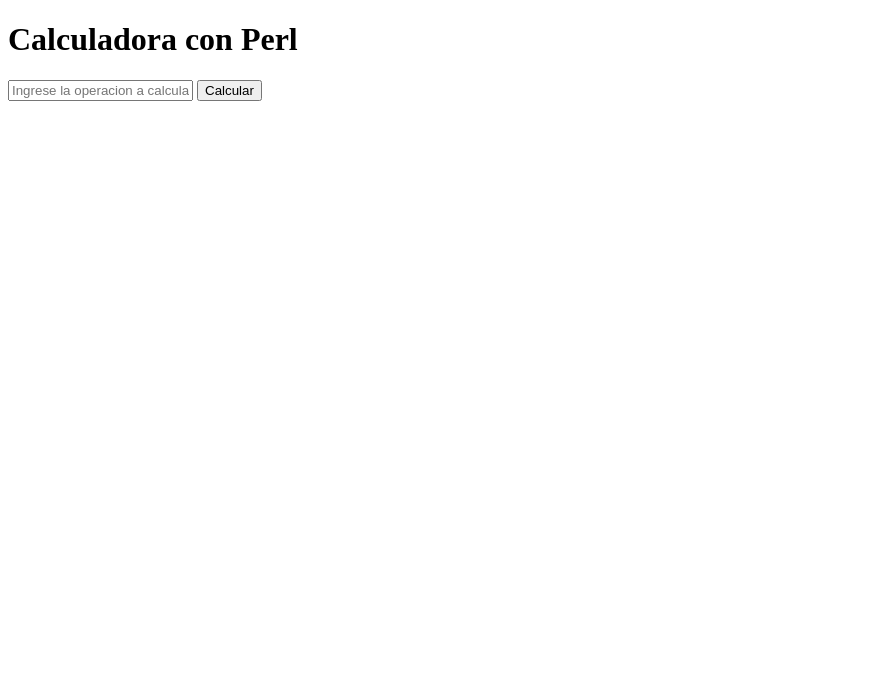
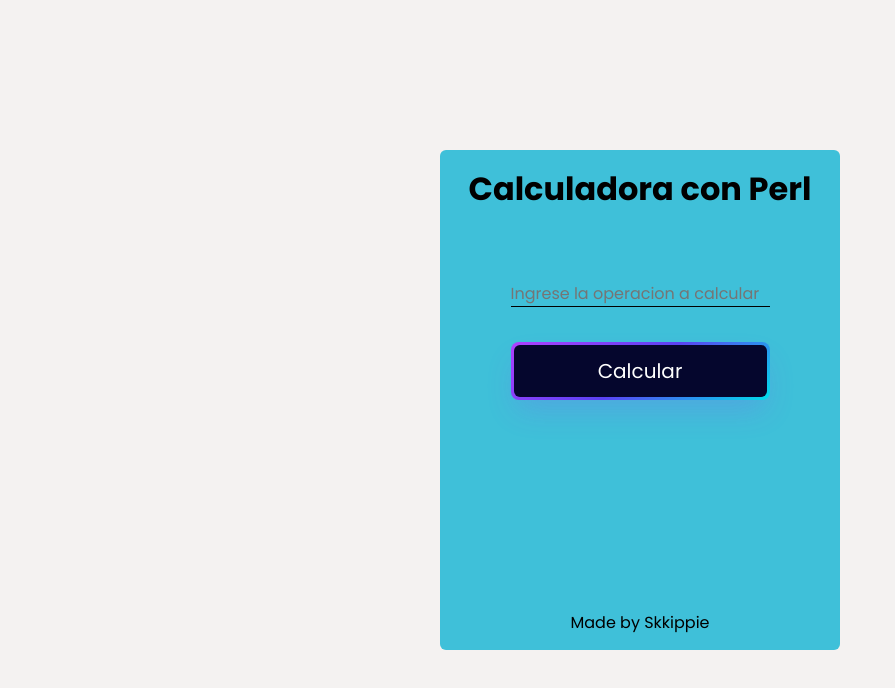
Before and after one commit to S-kkipie/Pogramacion-Web-Labs, a plain HTML site: page lab08/index.html in a window 1280 px wide. Shown: the whole page, without its empty margins (0-895 px from the left). Drawn offline with Linux system fonts and the light colour scheme.

Commit message:
html y css listos

```diff
--- /dev/null
+++ b/lab08/css/index.css
@@ -0,0 +1,88 @@
+@import url('https://fonts.googleapis.com/css?family=Poppins:400,500,600,700,800,900');
+
+* {
+    padding: 0;
+    margin: 0;
+    box-sizing: border-box;
+    font-family: 'Poppins', sans-serif;
+
+}
+
+body {
+    background-color: #f4f2f1;
+    height: 100vh;
+    width: 100vw;
+    display: flex;
+    align-items: center;
+    justify-content: center;
+}
+
+.content {
+    width: 400px;
+    height: 500px;
+    background-color: #3fc0d9;
+    border-radius: 6px;
+    padding: 15px;
+    display: flex;
+    flex-direction: column;
+    align-items: center;
+}
+
+.content h1 {
+    width: 100%;
+    text-align: center;
+}
+
+.content .calculadora {
+    margin-top: auto;
+    display: flex;
+    flex-direction: column;
+    width: 70%;
+    height: 70%;
+}
+
+.content .calculadora input {
+    all: unset;
+    background-color: transparent;
+    border-bottom: 1px solid black;
+    margin-bottom: 35px;
+}
+
+.content .calculadora button {
+    align-items: center;
+    background-image: linear-gradient(144deg, #AF40FF, #5B42F3 50%, #00DDEB);
+    border: 0;
+    border-radius: 8px;
+    box-shadow: rgba(151, 65, 252, 0.2) 0 15px 30px -5px;
+    box-sizing: border-box;
+    color: #FFFFFF;
+    display: flex;
+    font-size: 20px;
+    justify-content: center;
+    line-height: 1em;
+    max-width: 100%;
+    min-width: 140px;
+    padding: 3px;
+    text-decoration: none;
+    user-select: none;
+    white-space: nowrap;
+    cursor: pointer;
+}
+
+.content .calculadora button:active,
+.content .calculadora button:hover {
+    outline: 0;
+}
+
+.content .calculadora button span {
+    background-color: rgb(5, 6, 45);
+    padding: 16px 24px;
+    border-radius: 6px;
+    width: 100%;
+    height: 100%;
+    transition: 300ms;
+}
+
+.content .calculadora button:hover span {
+    background: none;
+}
--- a/lab08/index.html
+++ b/lab08/index.html
@@ -4,6 +4,7 @@
 <head>
     <meta charset="UTF-8">
     <meta name="viewport" content="width=device-width, initial-scale=1.0">
+    <link rel="stylesheet" href="css/index.css">
     <title>Laboratorio 8</title>
 </head>
 
@@ -12,8 +13,9 @@
         <h1>Calculadora con Perl</h1>
         <div class="calculadora">
             <input type="text" placeholder="Ingrese la operacion a calcular">
-            <button>Calcular</button>
+            <button><span>Calcular</span></button>
         </div>
+        <p>Made by Skkippie</p>
     </div>
 </body>
 
```
